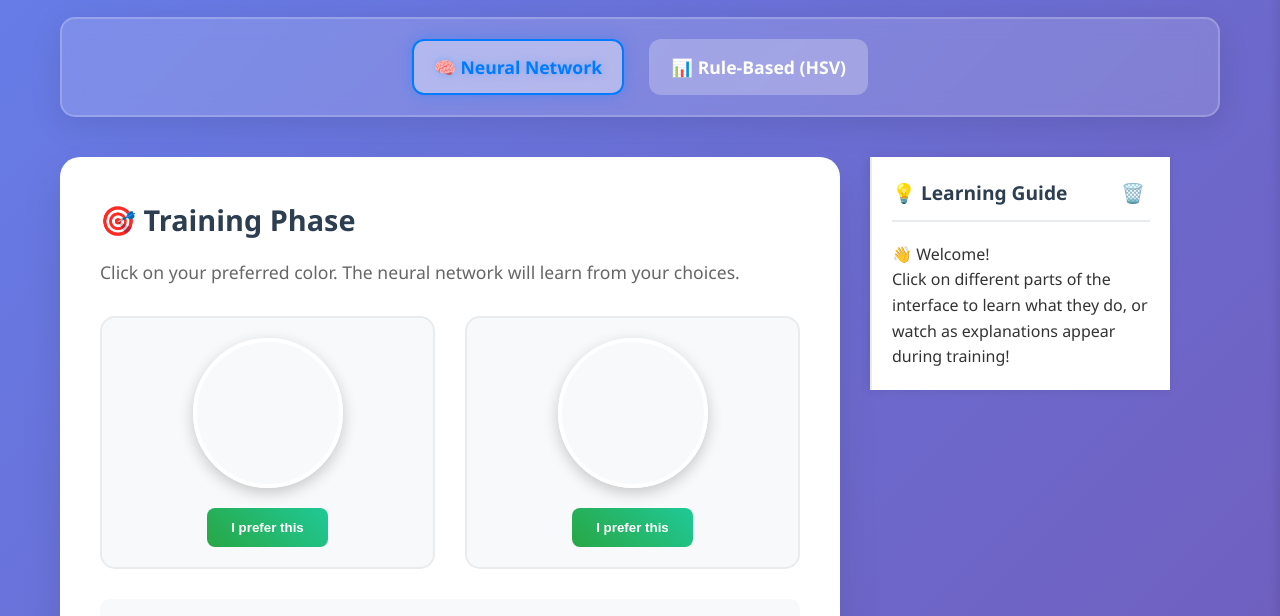
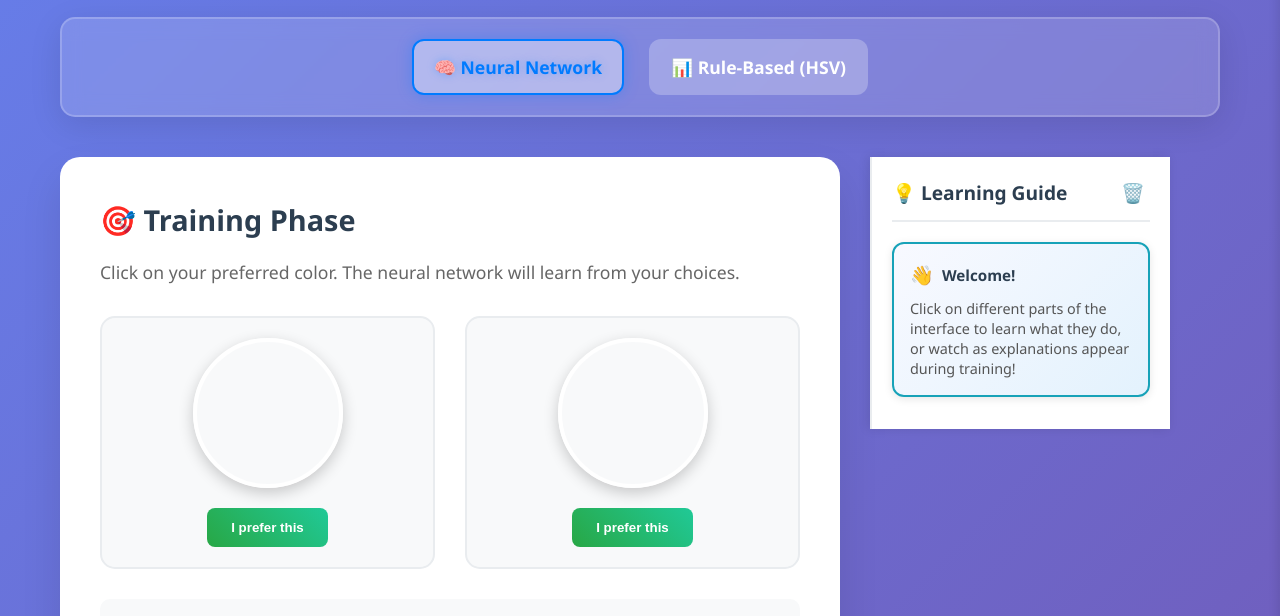
Before and after one commit to Jesses27/Colour-Preference-ML-Demo, a plain HTML site: page index.html in a window 1280 px wide. Shown: the part 128-744 px from the top of the page. Drawn offline with Linux system fonts and the light colour scheme.

Commit message:
Colours on guide bubbles

```diff
--- a/style.css
+++ b/style.css
@@ -1229,6 +1229,38 @@ canvas {
     padding: 20px;
 }
 
+/* Base explanation bubble styles */
+.explanation-bubble {
+    background: white;
+    border: 2px solid #e9ecef;
+    border-radius: 12px;
+    padding: 16px;
+    margin-bottom: 12px;
+    box-shadow: 0 2px 8px rgba(0, 0, 0, 0.1);
+    transition: all 0.3s ease;
+}
+
+/* Color-coded bubble types */
+.explanation-bubble.welcome {
+    border-color: #17a2b8;
+    background: linear-gradient(135deg, #f8f9ff 0%, #e3f2fd 100%);
+}
+
+.explanation-bubble.training {
+    border-color: #28a745;
+    background: linear-gradient(135deg, #f8fff9 0%, #e8f5e8 100%);
+}
+
+.explanation-bubble.prediction {
+    border-color: #6f42c1;
+    background: linear-gradient(135deg, #faf8ff 0%, #f3e8ff 100%);
+}
+
+.explanation-bubble.concept {
+    border-color: #ffc107;
+    background: linear-gradient(135deg, #fffef8 0%, #fff8e1 100%);
+}
+
 /* Enhanced explanation bubble styles */
 .explanation-bubble.clickable {
     cursor: pointer;
@@ -1239,6 +1271,30 @@ canvas {
     transform: translateY(-2px);
     box-shadow: 0 8px 20px rgba(0, 0, 0, 0.15);
     border-color: #007bff;
+}
+
+/* Bubble header styles */
+.bubble-header {
+    display: flex;
+    align-items: center;
+    gap: 8px;
+    margin-bottom: 8px;
+}
+
+.bubble-icon {
+    font-size: 1.2rem;
+}
+
+.bubble-title {
+    font-weight: 600;
+    color: #2c3e50;
+    font-size: 0.95rem;
+}
+
+.bubble-text {
+    color: #555;
+    font-size: 0.9rem;
+    line-height: 1.4;
 }
 
 .bubble-hint {
```
